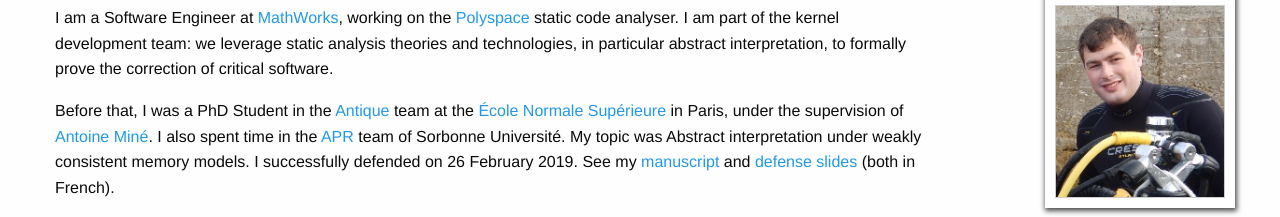
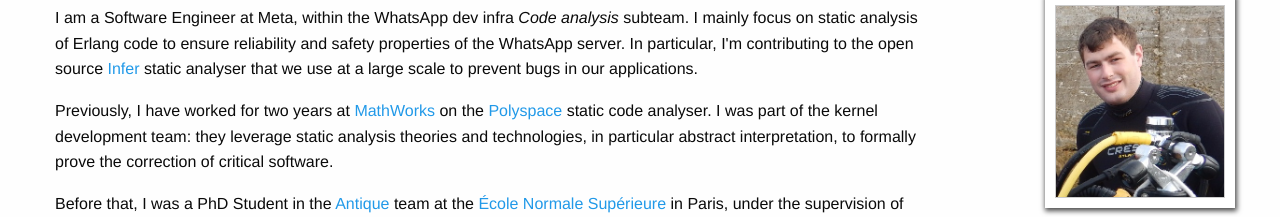
Before and after one commit to thizanne/thizanne.github.io, a plain HTML site: page index.html in a window 1280 px wide. Shown: the part 70-287 px from the top of the page. Drawn offline with Linux system fonts and the light colour scheme.

Commit message:
Meta position

```diff
--- a/index.html
+++ b/index.html
@@ -22,14 +22,24 @@
 
       <div class="large-9 columns">
         <p>
-          I am a Software Engineer
-          at <a href="https://www.mathworks.com/">MathWorks</a>,
-          working on
+          I am a Software Engineer at Meta, within the WhatsApp dev
+          infra <em>Code analysis</em> subteam. I mainly focus on
+          static analysis of Erlang code to ensure reliability and
+          safety properties of the WhatsApp server. In particular, I'm
+          contributing to the open
+          source <a href="https://fbinfer.com">Infer</a> static
+          analyser that we use at a large scale to prevent bugs in our
+          applications.
+        </p>
+
+        <p>
+          Previously, I have worked for two years
+          at <a href="https://www.mathworks.com/">MathWorks</a> on
           the <a href="https://www.mathworks.com/products/polyspace.html">Polyspace</a>
-          static code analyser. I am part of the kernel development
-          team: we leverage static analysis theories and technologies,
-          in particular abstract interpretation, to formally prove the
-          correction of critical software.
+          static code analyser. I was part of the kernel development
+          team: they leverage static analysis theories and
+          technologies, in particular abstract interpretation, to
+          formally prove the correction of critical software.
         </p>
 
         <p>
```
